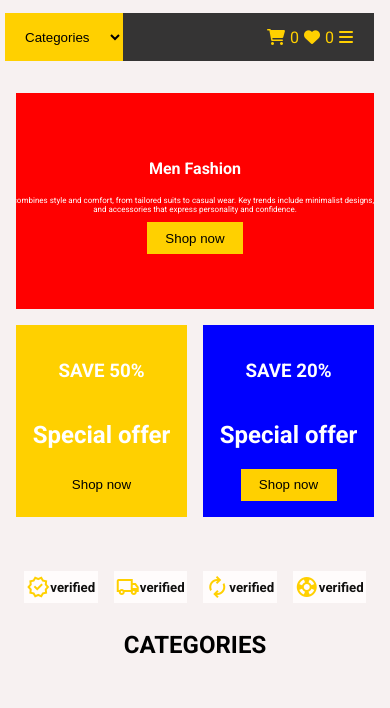
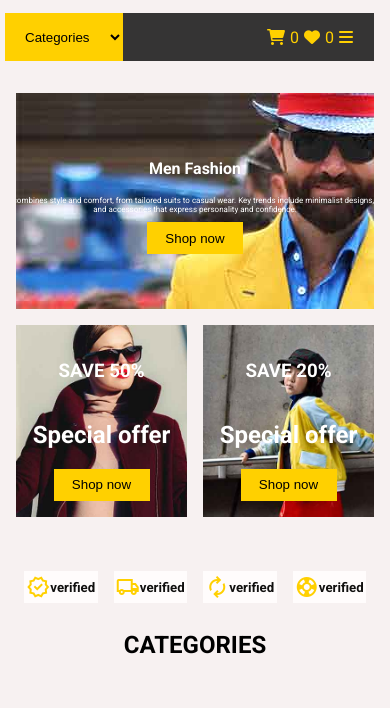
Before and after one commit to 1sandeep420/Shopping_cart, a plain HTML site: page index.html in a window 390 px wide. Shown: the part 71-779 px from the top of the page. Drawn offline with nearby package versions, Linux system fonts and the light colour scheme.

Commit message:
finalist

```diff
--- a/index.css
+++ b/index.css
@@ -384,7 +384,7 @@ footer
         grid-row: 1 / span 2;
         grid-column: 1 / span 2;
         overflow: hidden;
-        background-image: url(../Shopping/Assets/img/carousel-1.jpg);
+        background-image: url(Assets/img/carousel-1.jpg);
         background-repeat: no-repeat;
         word-wrap: break-word;
         font-size: 0.5rem;
@@ -400,7 +400,7 @@ footer
          grid-column: 1;
          height: 12rem;
          color: white;
-         background-image: url(../Shopping/Assets/img/carousel-2.jpg);
+         background-image: url(Assets/img/carousel-2.jpg);
          background-size: cover;
          background-position: center;
      }
@@ -416,7 +416,7 @@ footer
          height: 12rem;
          grid-column: 2;
          color: white;
-         background-image: url(../Shopping/Assets/img/carousel-3.jpg);
+         background-image: url(Assets/img/carousel-3.jpg);
          background-size:cover
 
      }
```
